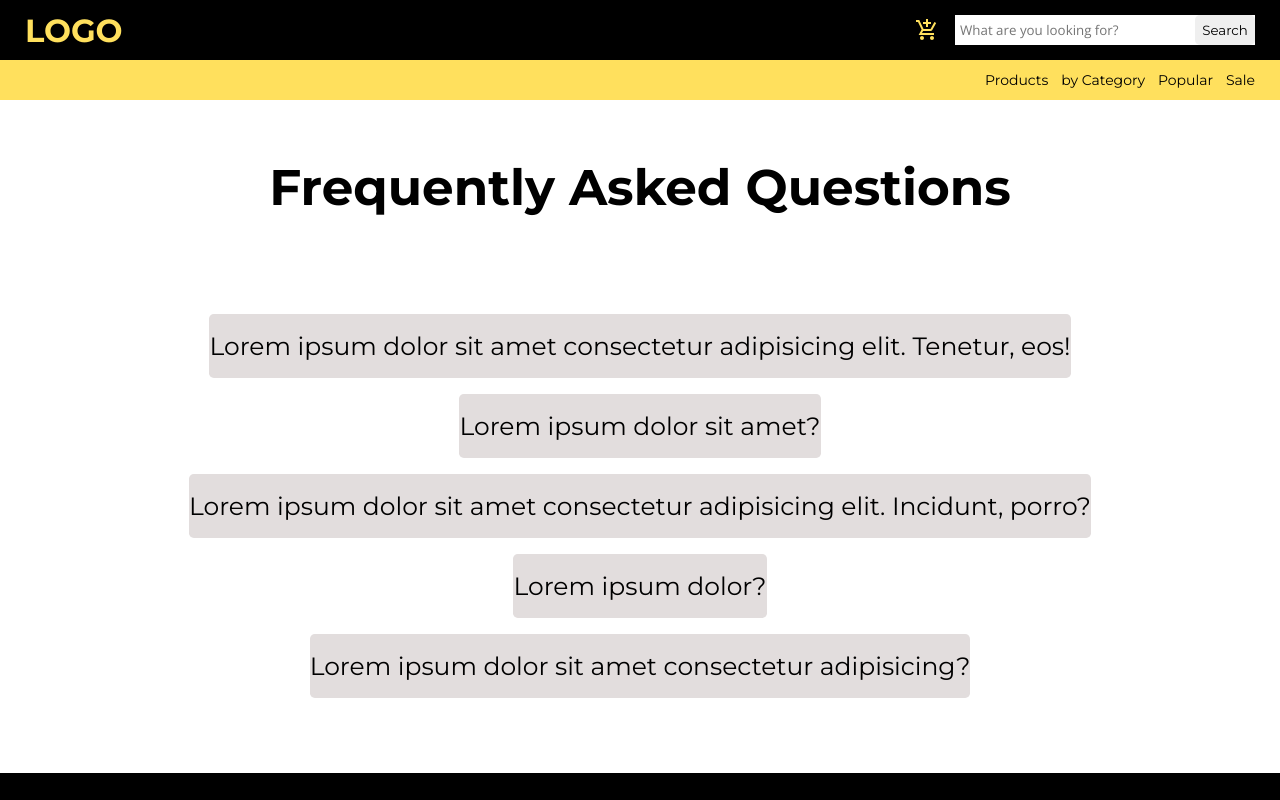
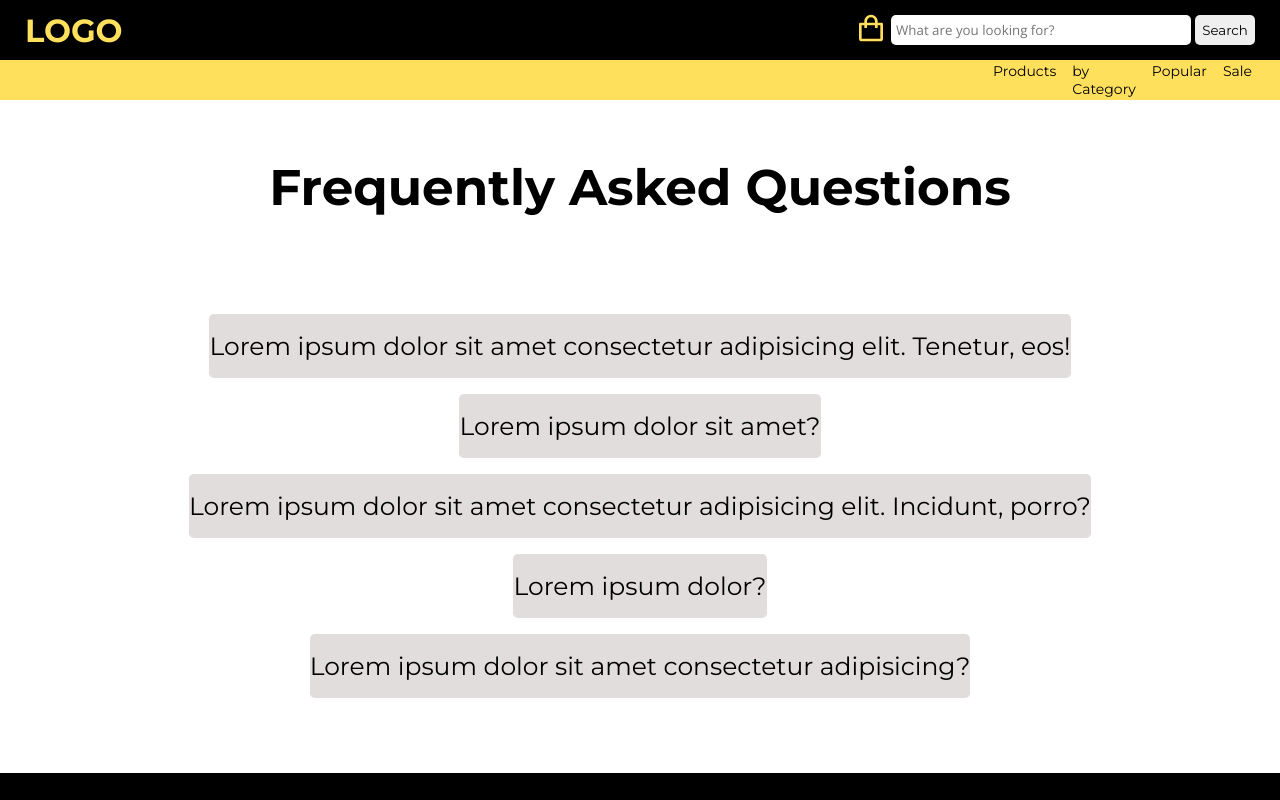
Before and after one commit to uryellll/grocery-app, a React (Create React App) app: page /faqs in a window 1280 px wide. Shown: the top 800 px of the page. Built offline with nearby package versions, Linux system fonts and the light colour scheme.

Commit message:
edited styling of navigation bar-search bar

```diff
--- a/package.json
+++ b/package.json
@@ -11,6 +11,7 @@
     "@testing-library/user-event": "^12.2.0",
     "react": "^17.0.1",
     "react-dom": "^17.0.1",
+    "react-icons": "^4.1.0",
     "react-redux": "^7.2.2",
     "react-router-dom": "^5.2.0",
     "react-scripts": "4.0.0",
--- a/src/Components/NavigationBar/NavigationBar.js
+++ b/src/Components/NavigationBar/NavigationBar.js
@@ -1,6 +1,6 @@
 import React from 'react'
 import classes from './navigationbar.module.css'
-import AddShoppingCartSharpIcon from '@material-ui/icons/AddShoppingCartSharp'
+import { BiShoppingBag } from 'react-icons/bi'
 import { Link } from 'react-router-dom'
 
 function NavigationBar() {
@@ -11,6 +11,9 @@ function NavigationBar() {
           <Link to="/">logo</Link>
         </h1>
         <div className={classes.search}>
+          <Link to="/shopping-cart">
+            <BiShoppingBag className={classes.ShoppingCartSharpIcon} />
+          </Link>
           <input
             type="text"
             className={classes.searchBar}
@@ -19,11 +22,6 @@ function NavigationBar() {
           <button type="submit" className={classes.searchBtn}>
             Search
           </button>
-          <Link to="/shopping-cart">
-            <AddShoppingCartSharpIcon
-              className={classes.AddShoppingCartSharpIcon}
-            />
-          </Link>
         </div>
       </div>
       <div className={classes.navbarSecondary}>
--- a/src/Components/NavigationBar/navigationbar.module.css
+++ b/src/Components/NavigationBar/navigationbar.module.css
@@ -29,18 +29,19 @@ a {
 
 .search {
   display: flex;
-  justify-content: end;
+  justify-content: space-between;
   align-items: center;
-  height: 40px;
-  width: 350px;
-  position: relative;
+  height: 2rem;
+  width: 25rem;
 }
 
-.AddShoppingCartSharpIcon {
-  position: absolute;
+.search input {
+  border-radius: 5px;
+}
+
+.ShoppingCartSharpIcon {
   color: #ffe05d;
-  left: 10px;
-  top: 20%;
+  font-size: 2rem;
 }
 
 .searchBar {
@@ -53,8 +54,7 @@ a {
 .searchBtn {
   height: 30px;
   width: 60px;
-  position: absolute;
-  right: 0px;
+
   border-radius: 5px;
 }
 
@@ -83,10 +83,13 @@ a {
 li {
   font-size: 14px;
   list-style-type: none;
+  padding: 0.5rem;
+  height: auto;
+  width: auto;
 }
 
 .navbarLinks a:hover {
   background: #000000;
   color: #ffe05d;
-  padding: 10px;
+  border-radius: 0.5rem;
 }
```
Also changed, not shown: 1 other file (tests, documents, lock files or other folders).
